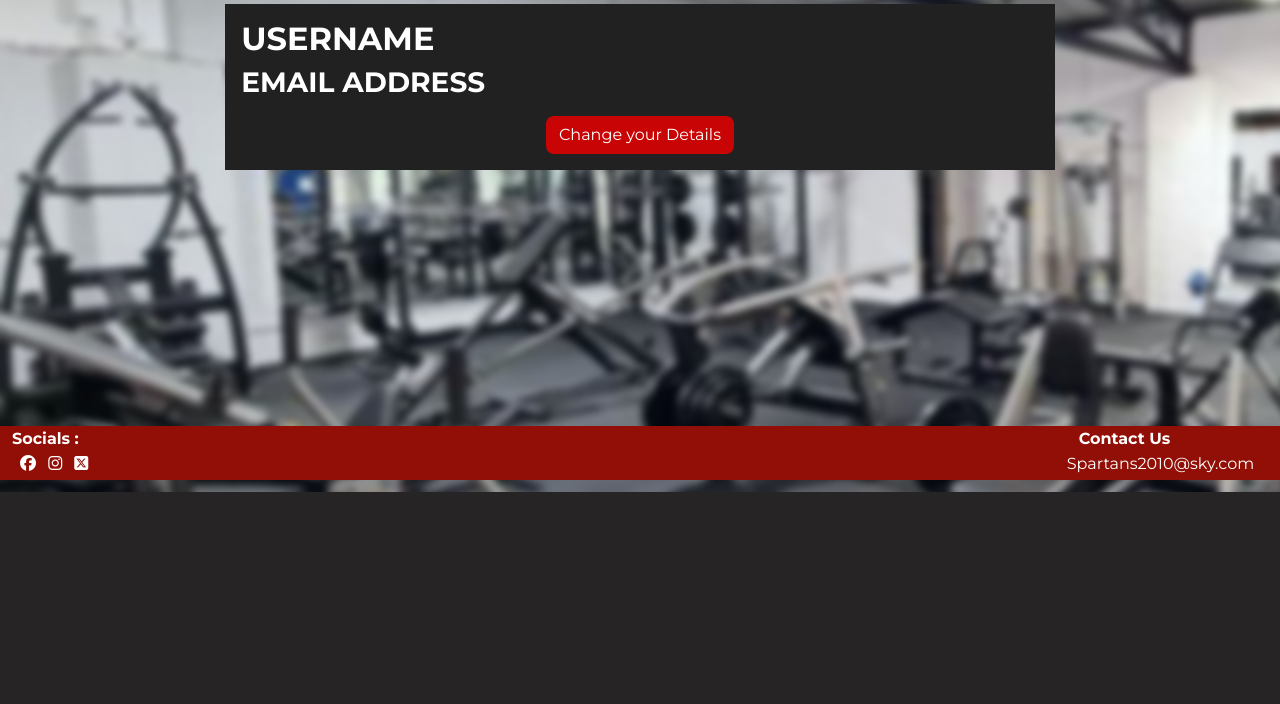
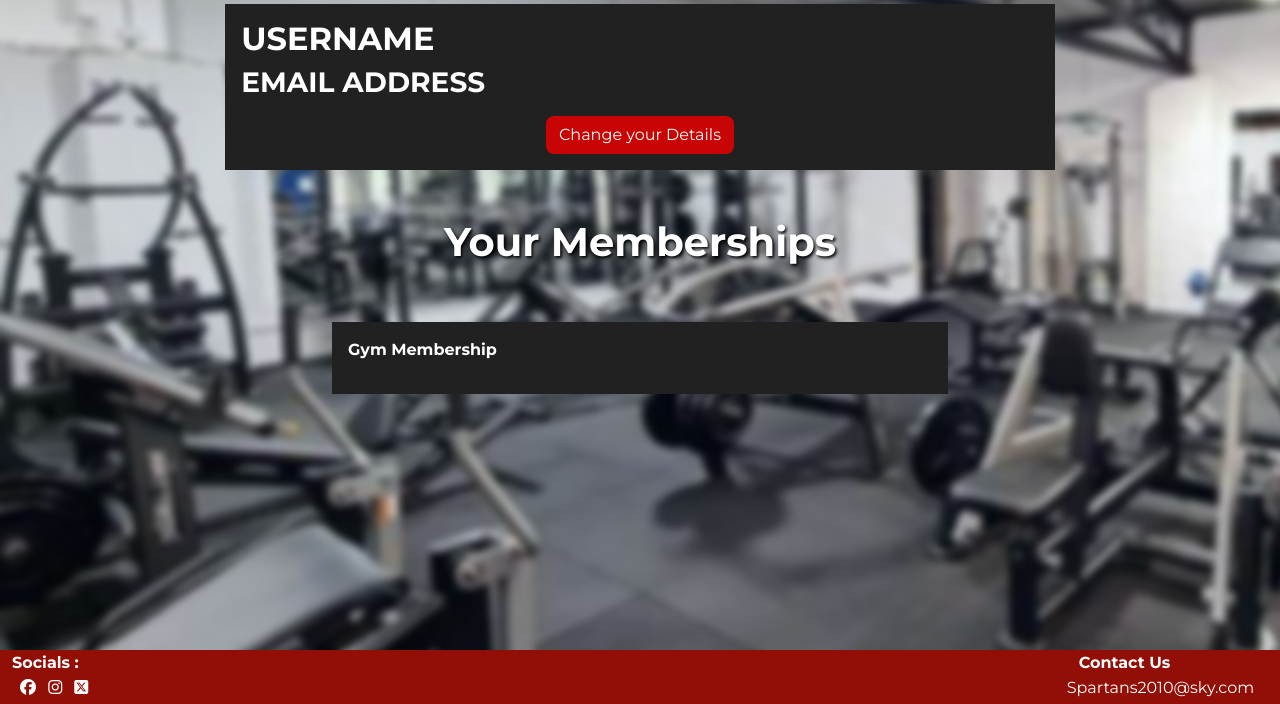
Before and after one commit to T254-bot/spartans-gym-fsf_project, a Django app: page /profile/ in a window 1280 px wide. Shown: the part 308-1012 px from the top of the page. Before the commit the page ends 800 px from the top, so only its background shows below. Run offline with Django 3.2, Linux system fonts and the light colour scheme; some libraries are stand-ins or nearby versions.

Commit message:
Begins adding the content and styling for profile page. Updates membership details page

```diff
--- a/memberships/templates/memberships/membership_details.html
+++ b/memberships/templates/memberships/membership_details.html
@@ -14,12 +14,17 @@
                         <h2 class="card-text text-white mb-5 montserrat-b">{{ membership.name }}</h2>
                         <p class="card-text text-white my-5 montserrat">{{ membership.description }}</p>
                         <h3 class="card-text text-white mb-5 montserrat-b">{{ membership.length }}</h3>
+                        {% if user.is_authenticated %}
                             <stripe-buy-button
                             buy-button-id="{{ membership.stripe_price_id }}"
                             publishable-key="{{ pkey }}"
                             receipt_email=""
                             customer-email="">
                             </stripe-buy-button>
+                        {% else %}
+                            <a class="btn btn-outline-white red me-4 rounded-3 montserrat-b" style="background-color:#fafafa"
+                            href="{% url 'account_signup' %}">Sorry, it looks like you need to sign in first</a>
+                        {% endif %}
                     </div>
                     <div class="col-md-6">
                         <img src="{% static 'media/site_images/spartans-bxng-img.jpg' %}" alt="image of punching bags" class="img-fluid mb-3">
--- a/profiles/templates/profiles/profile.html
+++ b/profiles/templates/profiles/profile.html
@@ -17,7 +17,7 @@
     </div>
 </div>
 
-<div class="container-fluid">
+<div class="container-fluid mb-4">
     <div class="row">
         <div class="col-10 col-md-8 mx-auto">
             <div class="card-body text-white p-3 mt-5 dg-bg">
@@ -31,6 +31,27 @@
     </div>
 </div>
 
+<div class="container-fluid mt-5">
+    <div class="row">
+        <div class="col text-shadow text-center">
+            <h1 class="montserrat-b text-white ">{% trans "Your Memberships" %}</h1>
+        </div>
+    </div>
+</div>
+
+<div class="container-fluid">
+    <div class="row">
+        <div class="col-10 col-md-8 col-lg-6 mx-auto">
+            <div class="card-body text-white p-3 mt-5 dg-bg">
+                <div class="text-white">
+                    <p class="montserrat-b">Gym Membership</p>
+                </div>
+                <h2 class="montserrat-b"></h2>
+            </div>
+        </div>
+    </div>
+</div>
+
 <div class="container md-btm-space"></div>
 
 {% endblock %}
```
Lines whose indentation alone changed are shown as unchanged.
